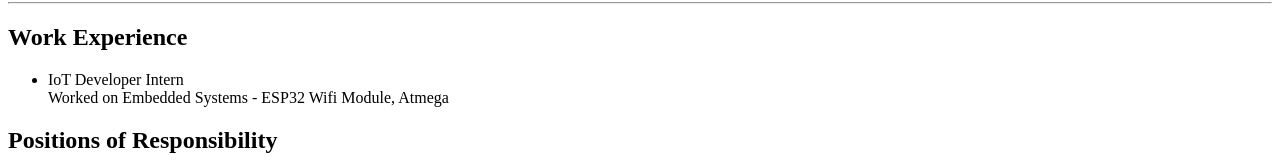
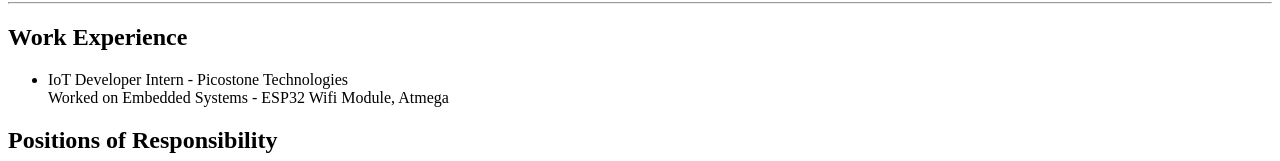
Before and after one commit to VK-Study/html-resume, a plain HTML site: page index.html in a window 1280 px wide. Shown: the part 722-883 px from the top of the page. Drawn offline with Linux system fonts and the light colour scheme.

Commit message:
Update index.html

```diff
--- a/index.html
+++ b/index.html
@@ -36,7 +36,7 @@
         <h2>Work Experience</h2>
         <ul>
             <li>
-             IoT Developer Intern <br/>
+             IoT Developer Intern - Picostone Technologies<br/>
              Worked on Embedded Systems - ESP32 Wifi Module, Atmega
             </li>
         </ul>
```
